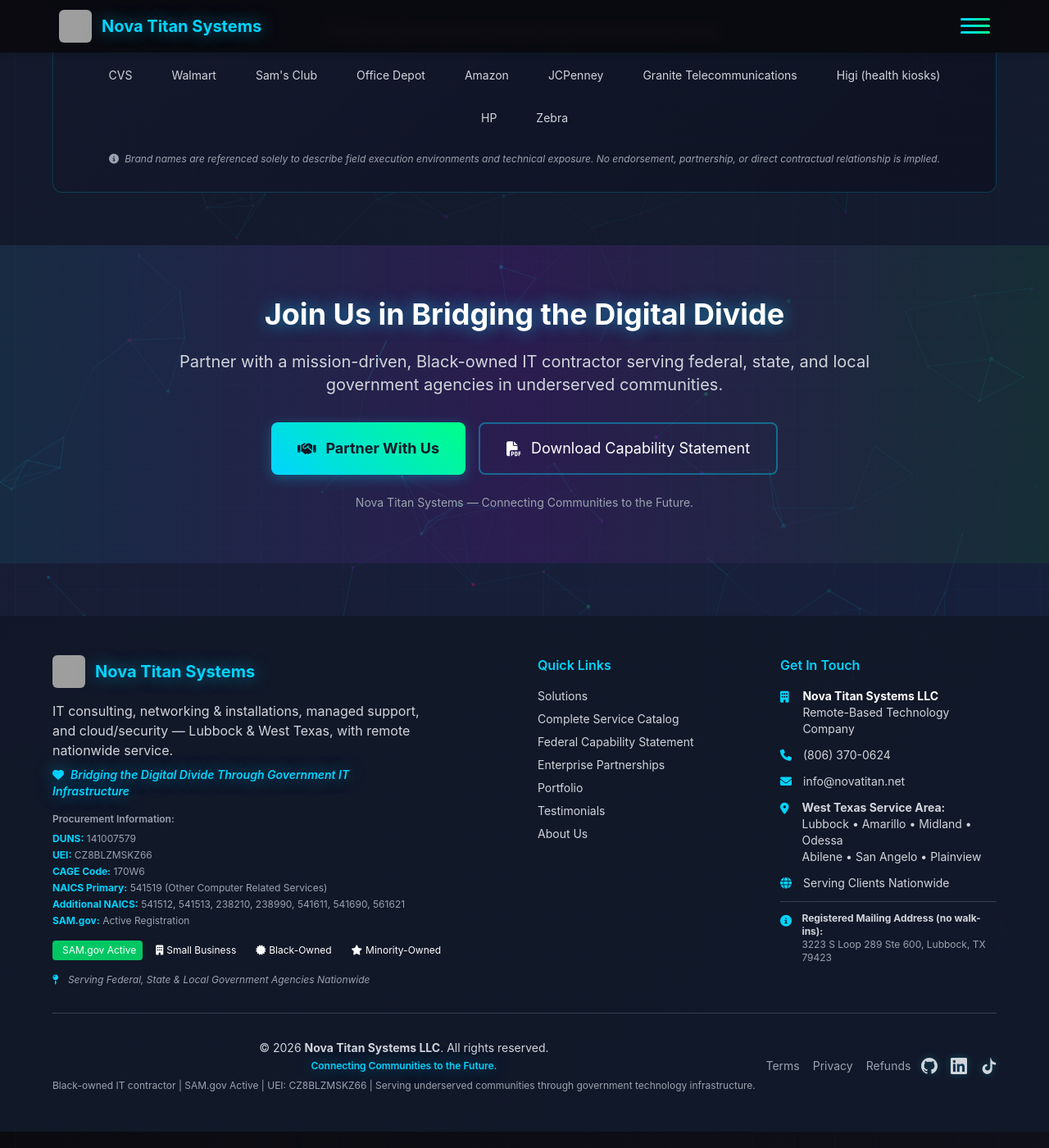
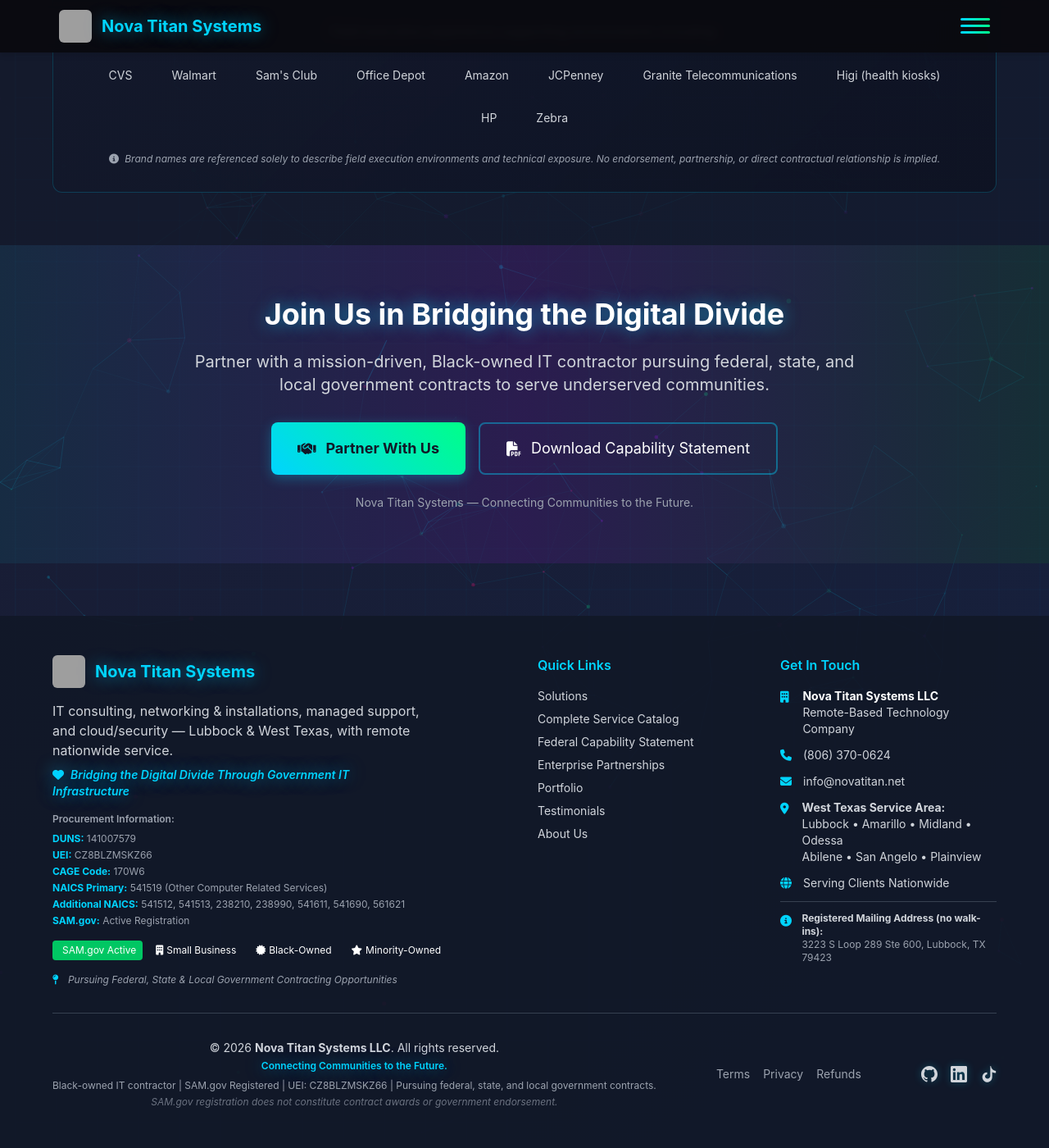
Before and after one commit to tzsmit/nova-titan-site, a Jekyll site: the page built from about/index.html, in a window 1280 px wide and 1400 px high, scrolled down 4717 px. Shown: the whole window at 82% size. Built offline with Jekyll 4.4.1, drawn with Linux system fonts in a browser that asks for light colours; nearby versions of some CDN libraries; grey boxes are pictures that could not be loaded.

Commit message:
fix: legal compliance - change 'serving' to 'pursuing' federal contracts
COMPLIANCE FIXES (FAR/False Claims Act):
- Changed all 'serving federal agencies' to 'pursuing federal contracts'
- Added disclaimer: SAM.gov registration does not constitute contract awards
- Updated schema.org to clarify pursuit vs. current performance
- Verified PDF capability statement has no false federal claims

FILES UPDATED:
- README.md: Government sectors now 'pursuing' not 'serving'
- about/index.html: CTA changed to 'pursuing' contracts
- _includes/footer.html: Updated to 'Pursuing Federal...Opportunities' + disclaimer
- _includes/schema-org.html: Added 'pursuing' qualifier

LEGAL COMPLIANCE:
- No false representation of federal contract performance
- Clear about emerging contractor status
- Transparent about SAM.gov registration vs. contract awards
- Reduces False Claims Act exposure from medium-high to low

```diff
--- a/_includes/footer.html
+++ b/_includes/footer.html
@@ -47,7 +47,7 @@
 
         <div class="text-xs text-gray-400 italic mt-3">
           <i class="fas fa-map-pin text-cyan-400 mr-2"></i>
-          Serving Federal, State & Local Government Agencies Nationwide
+          Pursuing Federal, State & Local Government Contracting Opportunities
         </div>
       </div>
 
@@ -120,7 +120,10 @@
             Connecting Communities to the Future.
           </p>
           <p class="text-gray-400 text-xs mt-2">
-            Black-owned IT contractor | SAM.gov Active | UEI: CZ8BLZMSKZ66 | Serving underserved communities through government technology infrastructure.
+            Black-owned IT contractor | SAM.gov Registered | UEI: CZ8BLZMSKZ66 | Pursuing federal, state, and local government contracts.
+          </p>
+          <p class="text-gray-500 text-xs mt-1 italic">
+            SAM.gov registration does not constitute contract awards or government endorsement.
           </p>
         </div>
 
--- a/_includes/schema-org.html
+++ b/_includes/schema-org.html
@@ -408,7 +408,7 @@
   "@type": "ProfessionalService",
   "@id": "{{ site.url }}/#professionalservice",
   "name": "{{ site.company.legal_name | default: 'Nova Titan Systems LLC' }}",
-  "description": "Professional IT infrastructure services, field technical support, and managed technology solutions for commercial, government, and enterprise clients",
+  "description": "Professional IT infrastructure services, field technical support, and managed technology solutions for commercial and enterprise clients. SAM.gov registered and pursuing federal, state, and local government contracts.",
   "url": "{{ site.url }}",
   "telephone": "{{ site.phone | default: '(806) 370-0624' }}",
   "priceRange": "$$",
--- a/about/index.html
+++ b/about/index.html
@@ -469,7 +469,7 @@
         Join Us in Bridging the Digital Divide
       </h2>
       <p class="text-xl text-gray-300 mb-8">
-        Partner with a mission-driven, Black-owned IT contractor serving federal, state, and local government agencies in underserved communities.
+        Partner with a mission-driven, Black-owned IT contractor pursuing federal, state, and local government contracts to serve underserved communities.
       </p>
       <div class="flex flex-wrap gap-4 justify-center">
         <a href="/government/" class="btn-grad text-gray-900 font-bold py-4 px-8 rounded-lg text-lg inline-flex items-center">
```
Also changed, not shown: README.md.
